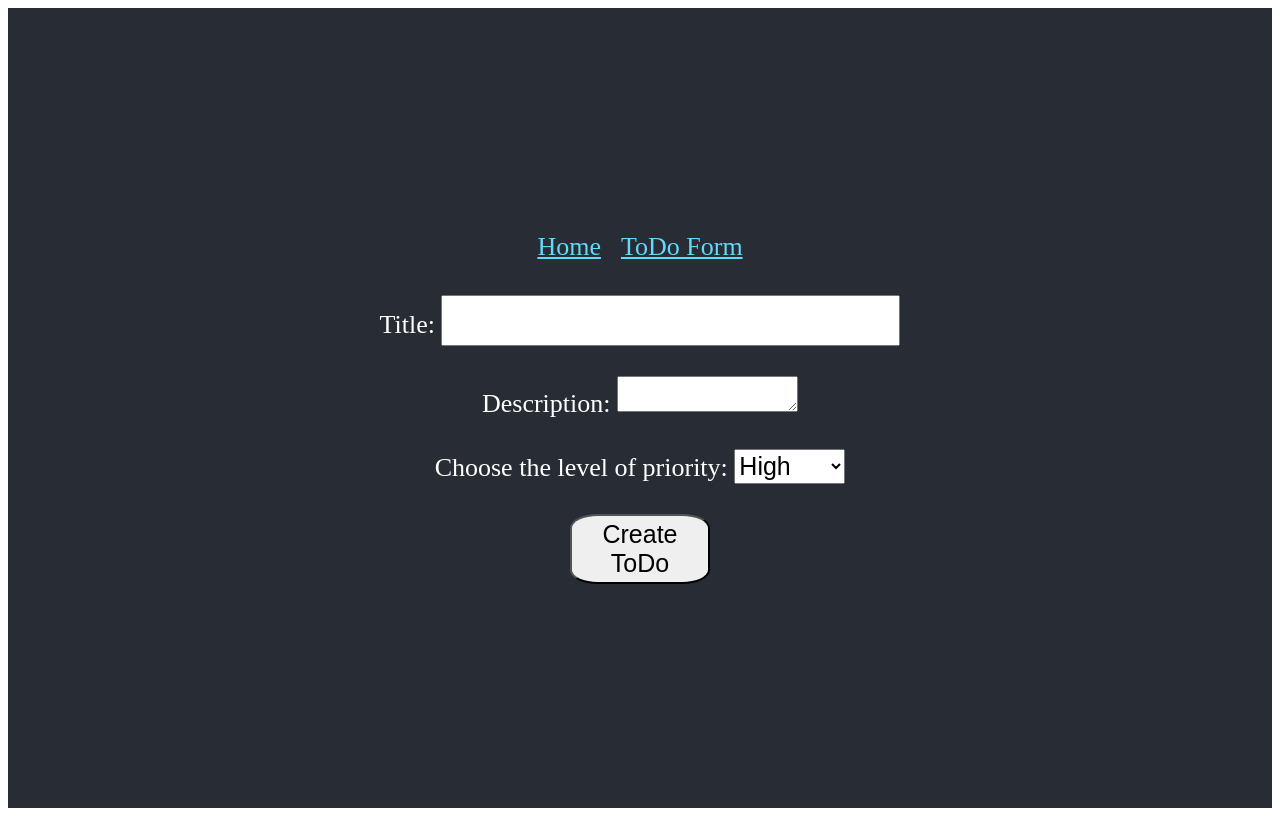
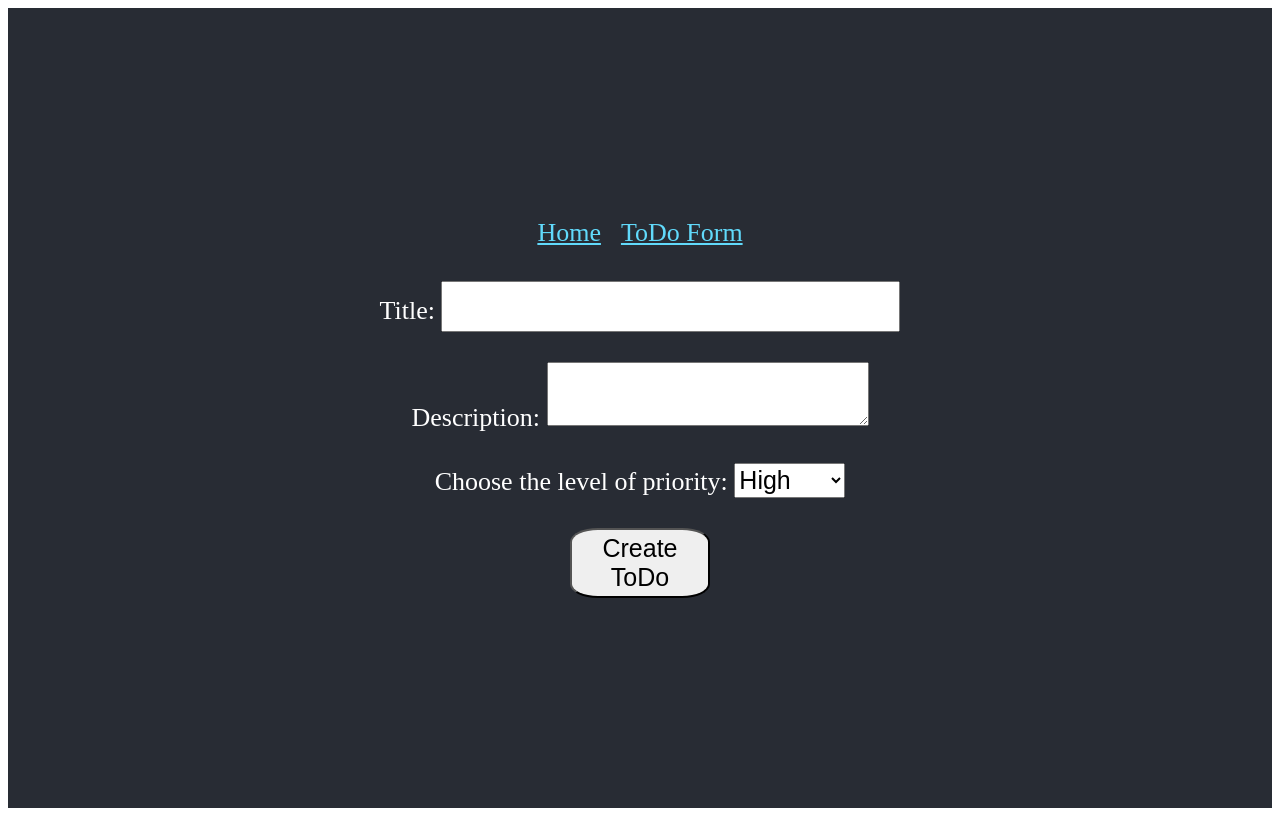
Before and after one commit to luespinal03/Fullstack-ToDo-App, a React (Create React App) app in the folder client-side/: page /todo-form in a window 1280 px wide. Built offline with nearby package versions, Linux system fonts and the light colour scheme; no server answers.

Commit message:
Started working on number 4

```diff
--- a/client-side/src/App.css
+++ b/client-side/src/App.css
@@ -67,3 +67,7 @@ button {
   font-size: 25px;
   border-radius: 20%;
 }
+
+textarea {
+  font-size: 25px;
+}
--- a/client-side/src/App.js
+++ b/client-side/src/App.js
@@ -11,7 +11,6 @@ const urlEndpoint = process.env.REACT_APP_URL_ENDPOINT
 function App() {
 
   const [toDoList, setToDoList] = useState([]);
-
 
 
   useEffect(() => {
@@ -38,7 +37,7 @@ function App() {
         {
           // index is true in order to make it default element that displays for the path?
           index: true,
-          element: <HomePage toDoList={toDoList} />
+          element: <HomePage toDoList={toDoList} urlEndpoint={urlEndpoint} />
         },
         // path below takes us to the Movie list section and renders the stuff inside <MovieLayout/> component as we pass the list of movies (movieList) as a prop into <MovieLayout/> component
         {
--- a/client-side/src/Components/ToDoCard.js
+++ b/client-side/src/Components/ToDoCard.js
@@ -1,7 +1,22 @@
-import React from 'react'
+import { useState, useEffect } from 'react'
 
-const ToDoCard = ({ toDoList }) => {
+
+
+
+
+
+const ToDoCard = ({ toDoList, urlEndpoint }) => {
     // const toDoItem = { props }
+    const [id, setId] = useState("");
+    const [todoToUpdate, setTodoToUpdate] = useState({});
+
+    const handleSetToDoComplete = async () => {
+
+    };
+
+
+
+
     return (
         <div className="movie-list-card">
             <h2>{toDoList.title}</h2>
--- a/client-side/src/Pages/HomePage.js
+++ b/client-side/src/Pages/HomePage.js
@@ -1,5 +1,7 @@
 import React from 'react'
 import ToDocard from '../Components/ToDoCard'
+
+const urlEndpoint = process.env.REACT_APP_URL_ENDPOINT
 
 const HomePage = (props) => {
     console.log(props)
@@ -8,7 +10,7 @@ const HomePage = (props) => {
         <div>
             <h1>Fullstack ToDo Application </h1>
             {props.toDoList.map((todo, index) => {
-                return <ToDocard key={index} toDoList={todo} />
+                return <ToDocard key={index} toDoList={todo} urlEndpoint={urlEndpoint} />
             })}
         </div>
     )
```
